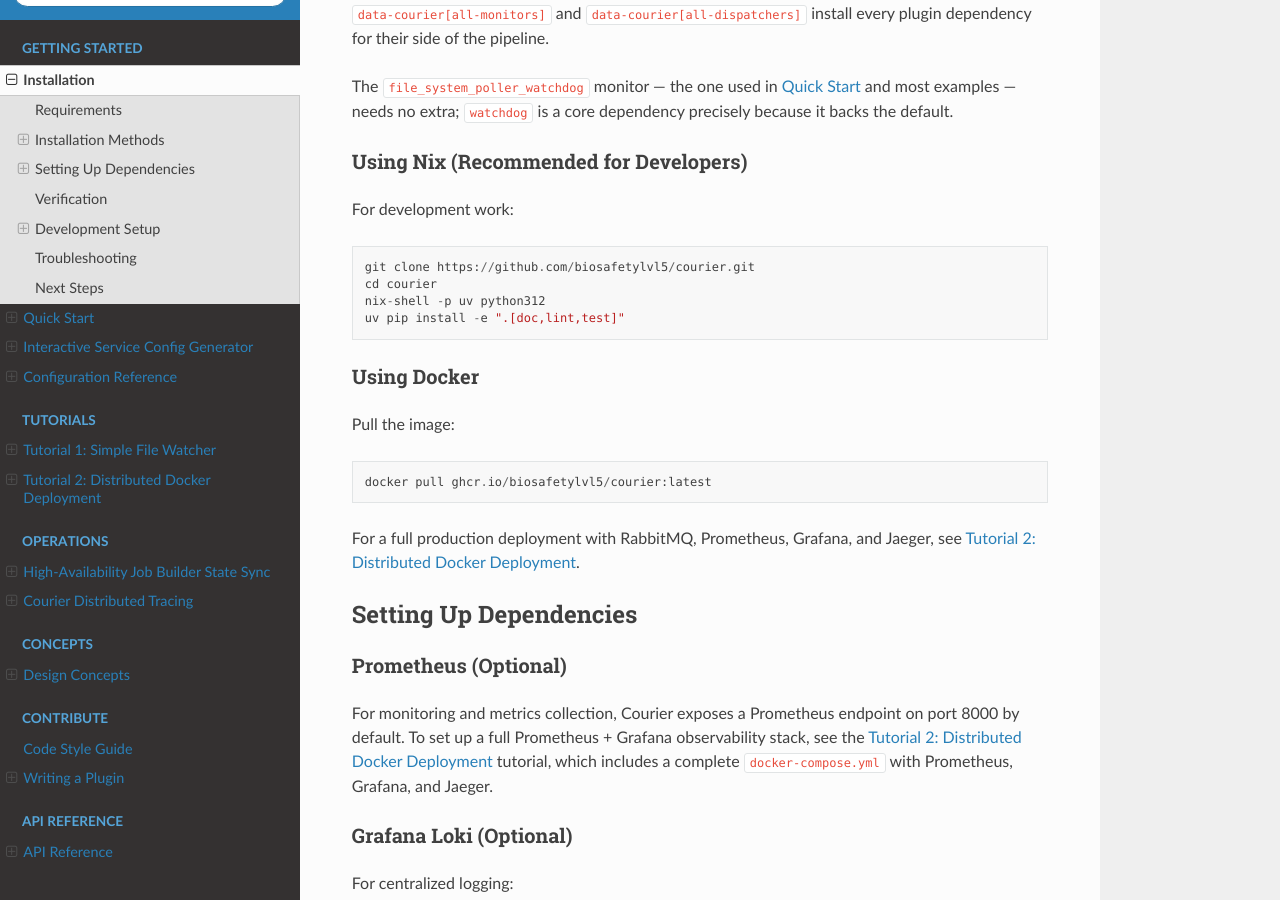
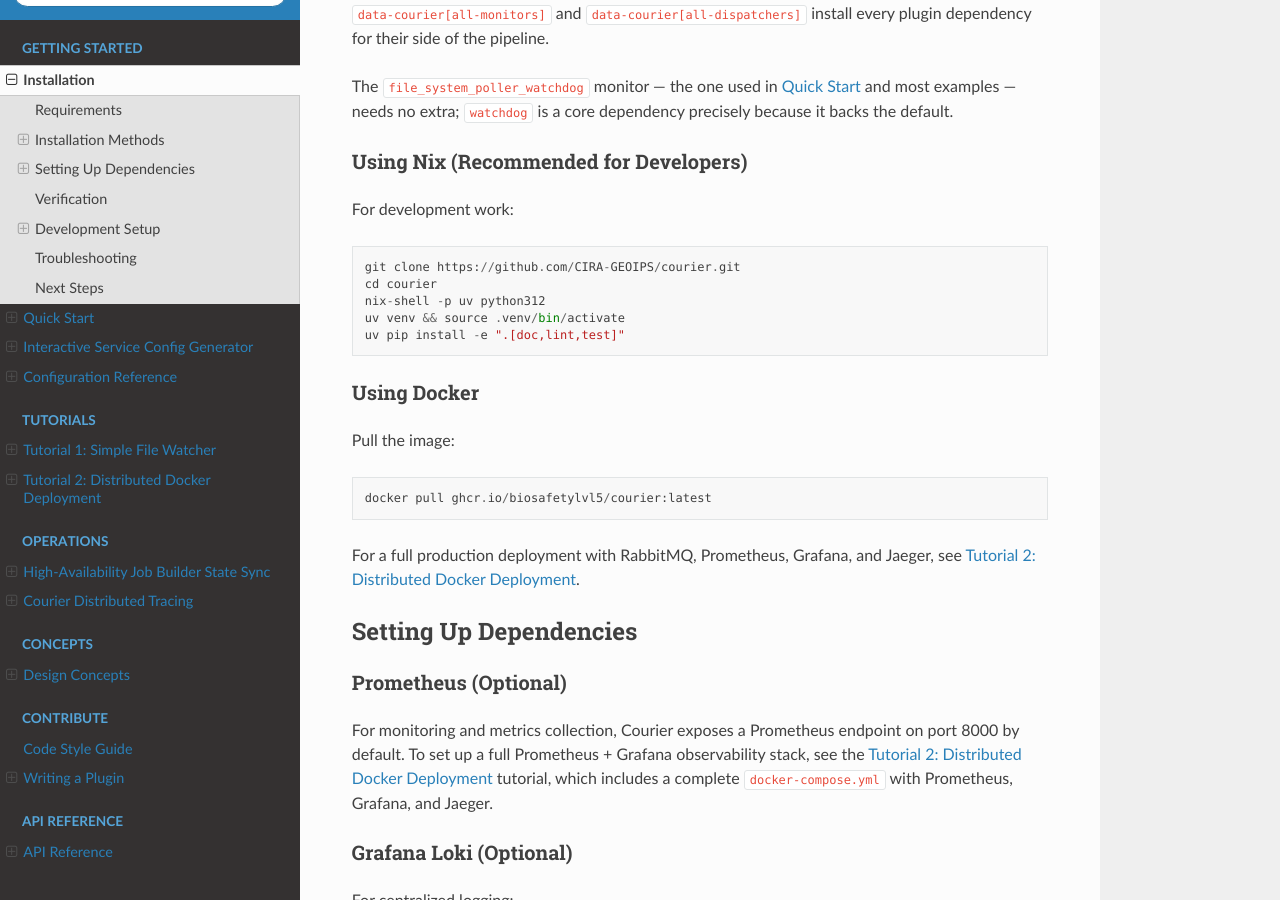
Before and after one commit to CIRA-GEOIPS/courier, a Sphinx documentation site: the page built from sphinx/getting-started/installation.md, in a window 1280 px wide and 900 px high, scrolled down 1641 px. Built offline with Sphinx 7.4.7 and the Read the Docs theme 3.1.0, drawn with Linux system fonts in a browser that asks for light colours.

````diff
--- a/sphinx/getting-started/installation.md
+++ b/sphinx/getting-started/installation.md
@@ -71,9 +71,10 @@
 For development work:
 
 ```
-git clone https://github.com/biosafetylvl5/courier.git
+git clone https://github.com/CIRA-GEOIPS/courier.git
 cd courier
 nix-shell -p uv python312
+uv venv && source .venv/bin/activate
 uv pip install -e ".[doc,lint,test]"
 ```
 
````
Also changed, not shown: 1 other file.
